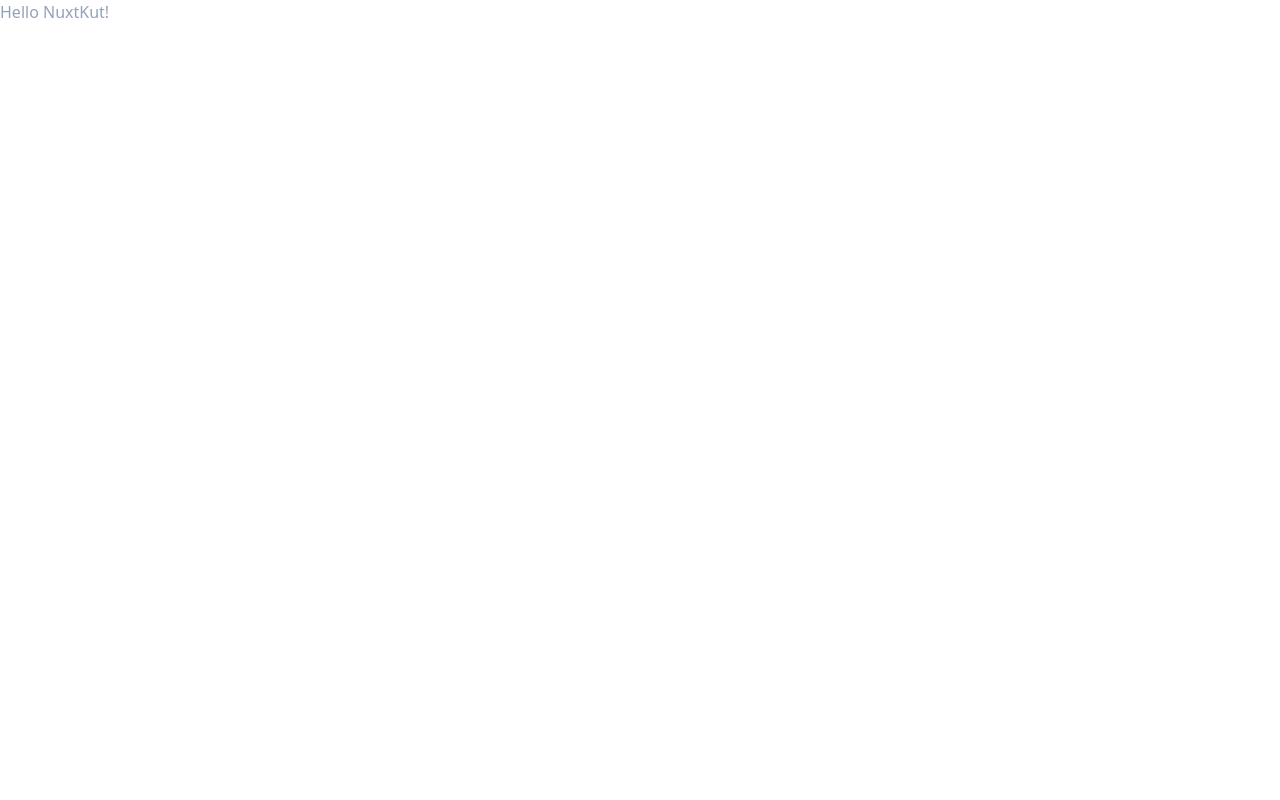
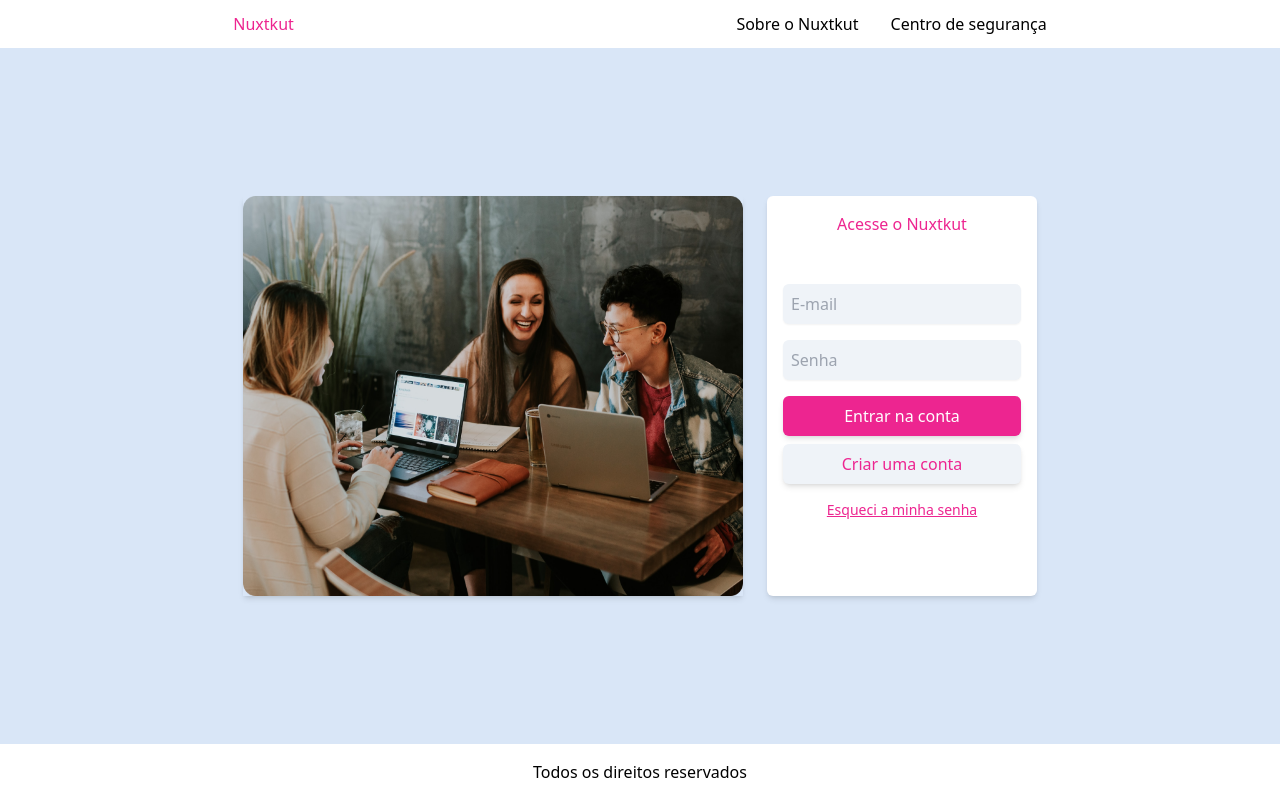
Before and after one commit to soares-grs/nuxtkut, a Nuxt app: page /login in a window 1280 px wide. Built offline with nearby package versions, Linux system fonts and the light colour scheme.

Commit message:
feat: login page

```diff
--- a/app.vue
+++ b/app.vue
@@ -1,5 +1,7 @@
 <template>
   <div>
-    <h1 class="text-slate-400">Hello NuxtKut!</h1>
+    <NuxtLayout>
+      <NuxtPage/>
+    </NuxtLayout>
   </div>
 </template>
--- a/assets/main.css
+++ b/assets/main.css
@@ -1,3 +1,8 @@
 @tailwind base;
 @tailwind components;
 @tailwind utilities;
+
+html, body {
+    margin: 0;
+    padding: 0;
+}
--- /dev/null
+++ b/components/LoginForm/Button/Criar.vue
@@ -0,0 +1,9 @@
+<script setup></script>
+
+<template>
+  <NuxtLink class="bg-[#EFF3F8] text-[#ED2590] p-2 w-full flex items-center justify-center rounded-md shadow-md" to="/">
+    <button>
+      Criar uma conta
+    </button>
+  </NuxtLink>
+</template>
--- /dev/null
+++ b/components/LoginForm/Button/Entrar.vue
@@ -0,0 +1,10 @@
+<script setup></script>
+
+<template>
+  <NuxtLink
+    class="bg-[#ED2590] text-white p-2 w-full flex items-center justify-center rounded-md shadow-md"
+    to="/"
+  >
+    <button>Entrar na conta</button>
+  </NuxtLink>
+</template>
--- /dev/null
+++ b/components/LoginForm/Input/index.vue
@@ -0,0 +1,11 @@
+<script setup>
+defineProps({
+    placeholder: {
+        type: String
+    }
+})
+</script>
+
+<template>
+    <input type="text" class="p-2 outline-none rounded-md shadow-sm w-full bg-[#EFF3F8] text-[#868686]" :placeholder="placeholder"/>
+</template>
--- /dev/null
+++ b/components/LoginForm/index.vue
@@ -0,0 +1,20 @@
+<script setup>
+
+</script>
+
+<template>
+    <div class="flex flex-col gap-4 p-4 w-[270px] rounded-md shadow-md bg-white items-center">
+        <h1 class="text-[#ED2590] mb-8">Acesse o Nuxtkut</h1>
+        <LoginFormInput
+            placeholder="E-mail"
+        />
+        <LoginFormInput
+            placeholder="Senha"
+        />
+        <div class="flex flex-col gap-2 w-full">
+            <LoginFormButtonEntrar/>
+            <LoginFormButtonCriar/>
+        </div>
+        <p class="text-[#ED2590] underline text-sm cursor-pointer">Esqueci a minha senha</p>
+    </div>
+</template>
--- /dev/null
+++ b/layouts/default.vue
@@ -0,0 +1,17 @@
+<template>
+    <div class="grid grid-rows-[auto,1fr,auto] min-h-screen">
+      <header class="flex justify-around m-2 p-1 bg-white">
+        <h1 class="text-[#ED2590]">Nuxtkut</h1>
+        <div class="flex gap-8">
+          <p>Sobre o Nuxtkut</p>
+          <p>Centro de segurança</p>
+        </div>
+      </header>
+      <main class="bg-[#D9E6F7] overflow-auto p-4">
+        <slot />
+      </main>
+      <footer class="bg-white p-4 text-center">
+        Todos os direitos reservados
+      </footer>
+    </div>
+  </template>
--- /dev/null
+++ b/pages/index.vue
@@ -0,0 +1,7 @@
+<script setup>
+
+</script>
+
+<template>
+    <h1>this is the home page</h1>
+</template>
--- /dev/null
+++ b/pages/login.vue
@@ -0,0 +1,14 @@
+<script setup></script>
+
+<template>
+    <div class="h-full flex justify-center items-center">
+        <main class="flex gap-6 m-8">
+            <img
+              class="h-[400px] w-[500px] shadow-md"
+              src="~assets/login-splash.png"
+              alt="People laughing and havin fun connected on Nuxtkut"
+            />
+            <LoginForm/>
+        </main>
+    </div>
+</template>
```
Also changed, not shown: assets/login-splash.png (added).
